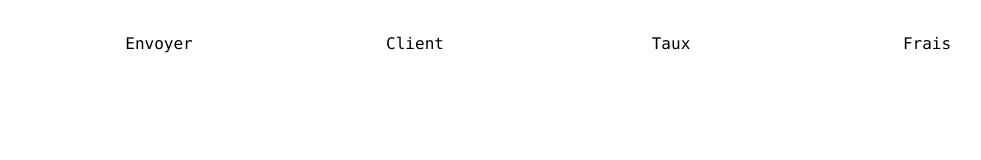
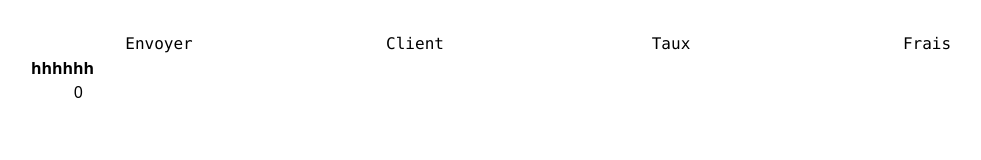
Before and after one commit to Mickael-Andjtv/MoneySender, a React (Vite) app: page / in a window 1280 px wide. Shown: the top 160 px of the page, without its empty margins (1-982 px from the left). Built offline with nearby package versions, Linux system fonts and the light colour scheme.

Commit message:
create client component dans its table

```diff
--- a/src/App.tsx
+++ b/src/App.tsx
@@ -2,12 +2,14 @@
 // import reactLogo from './assets/react.svg'
 // import viteLogo from '/vite.svg'
 import "./App.css";
+import Client from "./components/Client";
 import Navbar from "./components/Navbar";
 
 function App() {
   return (
-    <div >
+    <div>
       <Navbar />
+      <Client />
     </div>
   );
 }
--- a/src/components/Client.tsx
+++ b/src/components/Client.tsx
@@ -1,5 +1,50 @@
+import { useState } from "react";
+
+interface ClientData {
+  numTel: string;
+  nom: string;
+  sexe: string;
+  pays: string;
+  solde: number;
+  mail: string;
+}
+
+const initData = {
+  numTel: "",
+  nom: "",
+  sexe: "",
+  pays: "",
+  solde: 0,
+  mail: "",
+};
+const header = ["Numéro Téléphone", "Nom", "Sexe", "Pays", "Solde", "Mail"];
 const Client = () => {
-  return <div></div>;
+  const [data, setData] = useState<ClientData[]>([initData]);
+  return (
+    <>
+      <table>
+        <thead>
+          <tr>
+            {header.map((h, i) => (
+              <th key={i}> h </th>
+            ))}
+          </tr>
+        </thead>
+        <tbody>
+          {data.map((item) => (
+            <tr key={item.numTel}>
+              <td> {item.numTel} </td>
+              <td> {item.nom} </td>
+              <td> {item.sexe} </td>
+              <td> {item.pays} </td>
+              <td> {item.solde} </td>
+              <td> {item.mail} </td>
+            </tr>
+          ))}
+        </tbody>
+      </table>
+    </>
+  );
 };
 
 export default Client;
```
